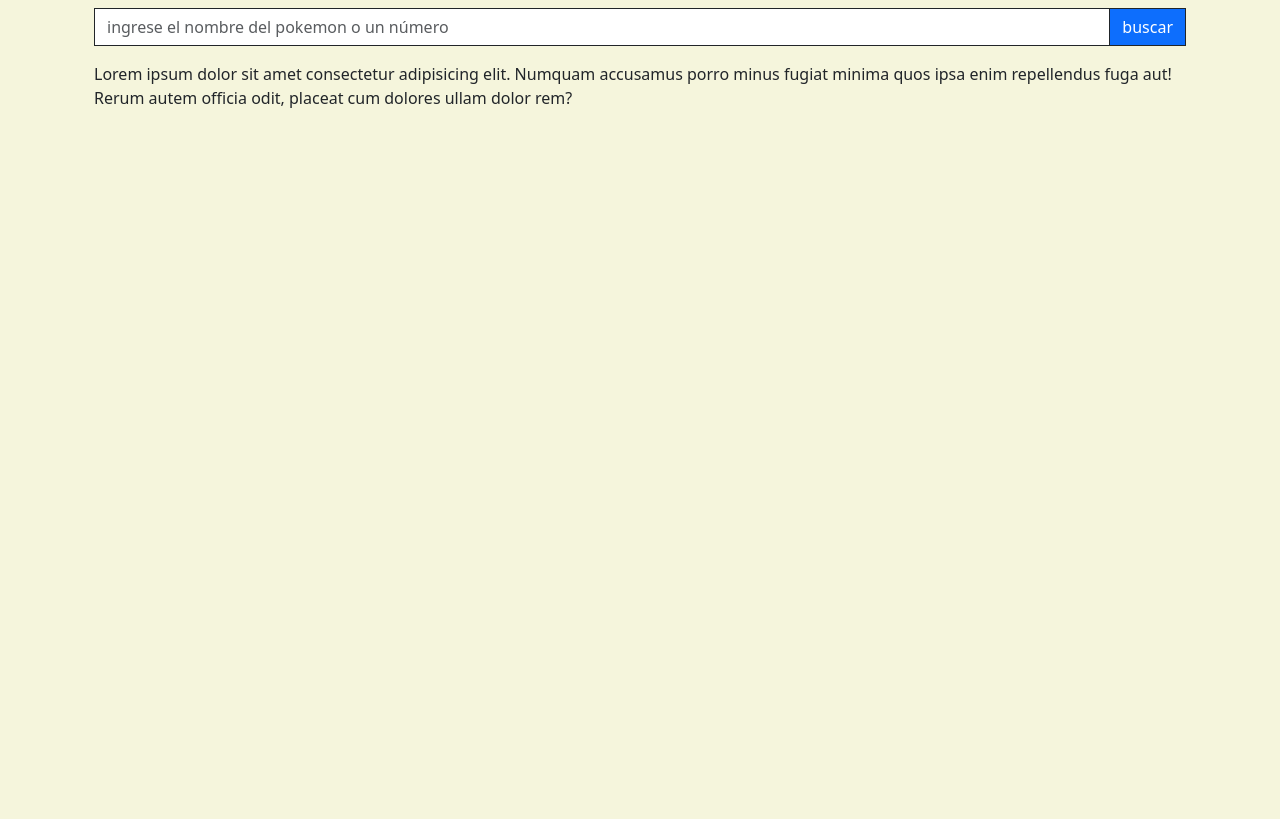
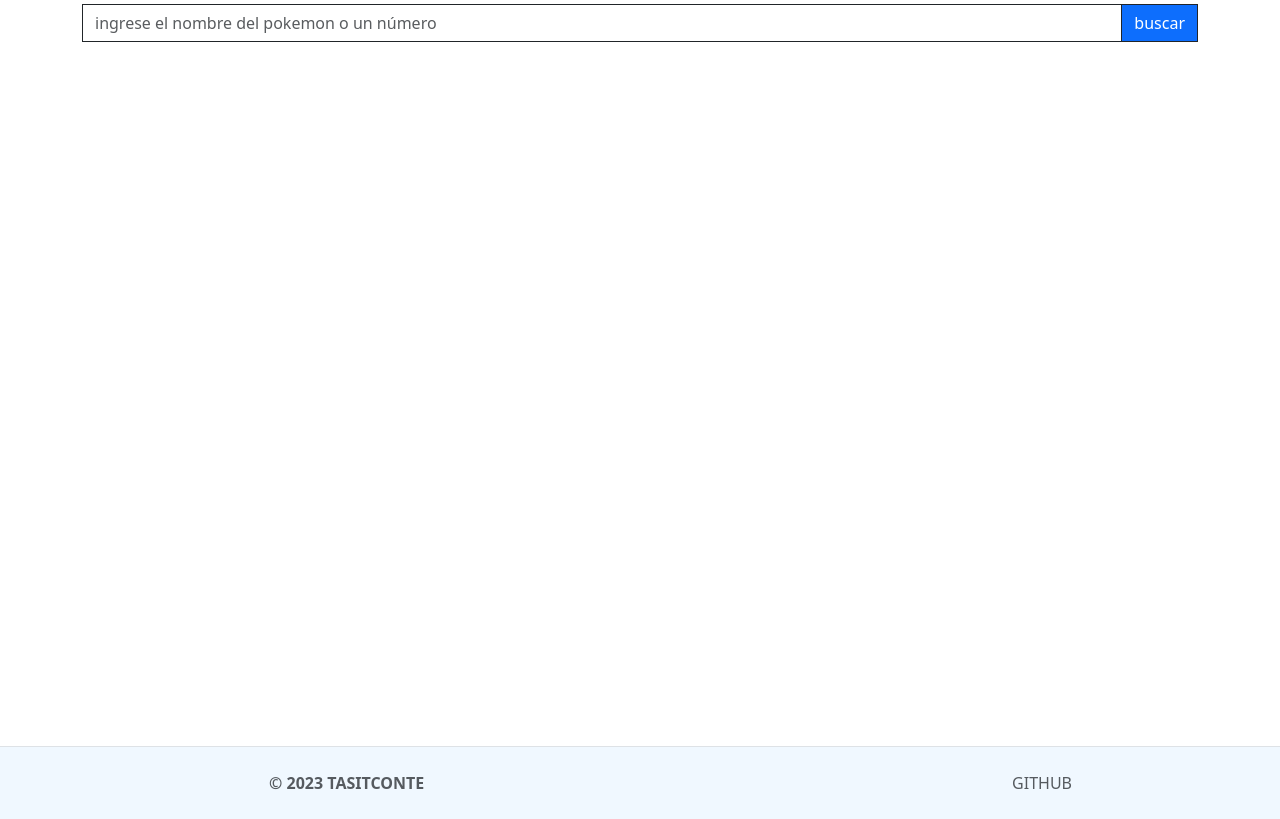
Before and after one commit to UnaTasitaConTe/pokeapi-vue, a Vue app: page / in a window 1280 px wide. Built offline with nearby package versions, Linux system fonts and the light colour scheme.

Commit message:
mejora en el diseño, agrego de footer y componente footer

```diff
--- a/index.html
+++ b/index.html
@@ -9,7 +9,9 @@
   <title>pokeapi-vue</title>
 </head>
 
-<body style="background-color: beige;">
+
+
+<body>
   <div id="app"></div>
   <script type="module" src="/src/main.js"></script>
 </body>
--- a/src/App.vue
+++ b/src/App.vue
@@ -1,8 +1,7 @@
 <template>
-  <div class="container mx-auto row">
-
+  <div class="container mb-2 mt-1">
     <form @submit.prevent="capturaForm()">
-      <div class="input-group mt-2 mb-3">
+      <div class="input-group">
         <input type="text" class="form-control rounded-0 border-dark" v-model="nombre_pokemon"
           placeholder="ingrese el nombre del pokemon o un número" aria-label="Recipient's username"
           aria-describedby="basic-addon2">
@@ -11,33 +10,34 @@
         </div>
       </div>
     </form>
-
+  </div>
+  <div class="container mx-auto row contenedor">
     <div class="col-4 card border-body mt-2 animate__animated animate__flash rounded-0"
       style="background-color: bisque;" v-for="pokemon in arraypokemons">
       <h5 class="text-center"> ID: {{ pokemon.id }} - NOMBRE: {{ pokemon.name.toUpperCase() }}</h5>
       <img class="img-fluid mx-auto d-block" :src="pokemon.img" :alt="pokemon.name"
         style="width: 200px; height: 200px;">
     </div>
+  </div>
+  <FooterVue></FooterVue>
+</template>
 
-    <PokemonInfo>
-      <p>Lorem ipsum dolor sit amet consectetur adipisicing elit. Numquam accusamus porro minus fugiat minima quos ipsa
-        enim repellendus fuga aut! Rerum autem officia odit, placeat cum dolores ullam dolor rem?</p>
-    </PokemonInfo>
+<style>
+.contenedor {
+  min-height: 87vh;
+  position: relative;
+}
+</style>
 
-
-    <footer></footer>
-
-  </div>
-</template>
 
 <script>
 import axios from "axios";
 import { ref } from "vue";
 import PokemonInfo from './components/PokemonInfo.vue'
-import Footer from "./components/Footer.vue";
+import FooterVue from "./components/FooterVue.vue";
 
 export default {
-  components: { PokemonInfo, Footer },
+  components: { PokemonInfo, FooterVue },
   data() {
     return {
       arraypokemons: ref([]),
--- a/src/components/Footer.vue
+++ /dev/null
@@ -1,60 +0,0 @@
-<template>
-    <v-card height="400px">
-        <v-footer v-bind="localAttrs" :padless="padless">
-            <v-card flat tile width="100%" class="red lighten-1 text-center">
-                <v-card-text>
-                    <v-btn v-for="icon in icons" :key="icon" class="mx-4" icon>
-                        <v-icon size="24px">
-                            {{ icon }}
-                        </v-icon>
-                    </v-btn>
-                </v-card-text>
-
-                <v-divider></v-divider>
-
-                <v-card-text class="white--text">
-                    {{ new Date().getFullYear() }} — <strong>Vuetify</strong>
-                </v-card-text>
-            </v-card>
-        </v-footer>
-        <v-row align="center" justify="center" class="ma-12">
-            <v-col cols="12" md="8">
-                <v-select v-model="variant" :items="items" clearable label="Variant"></v-select>
-                <v-checkbox v-model="padless" hide-details label="Padless"></v-checkbox>
-            </v-col>
-        </v-row>
-    </v-card>
-</template>
-
-<script>
-export default {
-    data: () => ({
-        icons: [
-            'mdi-home',
-            'mdi-email',
-            'mdi-calendar',
-            'mdi-delete',
-        ],
-        items: [
-            'default',
-            'absolute',
-            'fixed',
-        ],
-        padless: false,
-        variant: 'default',
-    }),
-    computed: {
-        localAttrs() {
-            const attrs = {}
-
-            if (this.variant === 'default') {
-                attrs.absolute = false
-                attrs.fixed = false
-            } else {
-                attrs[this.variant] = true
-            }
-            return attrs
-        },
-    },
-}
-</script>
--- /dev/null
+++ b/src/components/FooterVue.vue
@@ -0,0 +1,32 @@
+<template>
+    <footer class="d-flex flex-wrap justify-content-between text-center  align-items-center py-3  border-top">
+        <p class="col-md-4 mb-0 text-muted text-center"><b>&copy; 2023 TASITCONTE</b></p>
+        <ul class=" nav col-md-4 justify-content-end">
+            <li class="nav-item"><a href="https://github.com/Tasitaconte" target="_blank"
+                    class="nav-link px-2 text-muted"><span>
+                        {{ nombre.toUpperCase() }}
+                    </span></a>
+            </li>
+
+        </ul>
+    </footer>
+</template>
+
+<style>
+footer {
+    background-color: aliceblue;
+    padding: 200px;
+    bottom: 0;
+}
+</style>
+
+<script>
+export default {
+
+    data() {
+        return {
+            nombre: 'github'
+        }
+    }
+}
+</script>
```
